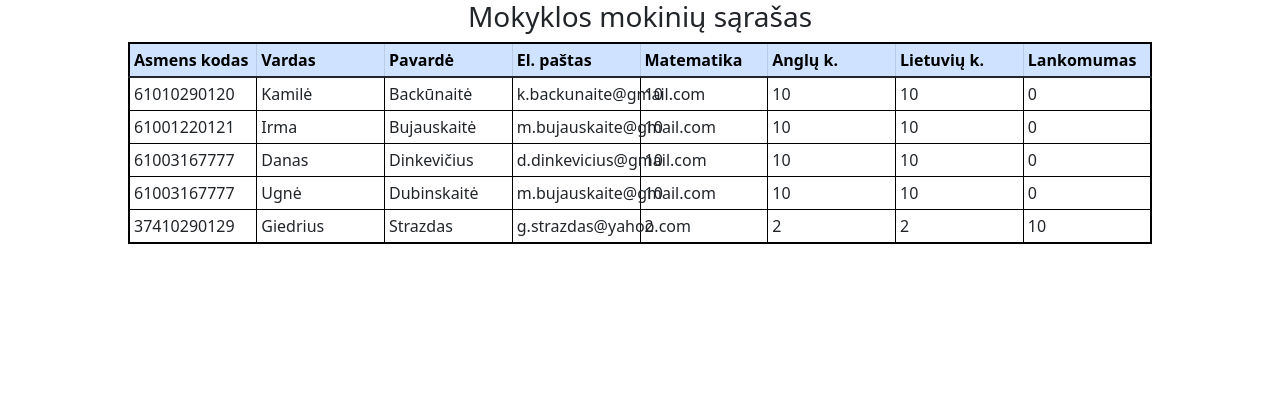
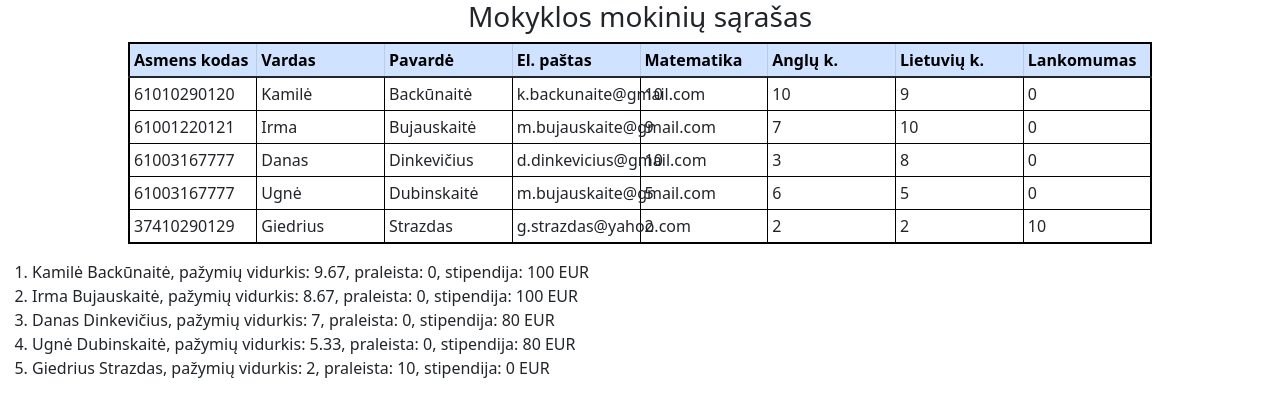
Before and after one commit to g-strazdas/php-School, a PHP site: page / in a window 1280 px wide. Shown: the top 417 px of the page. Run offline with PHP 8.4, Linux system fonts and the light colour scheme.

Commit message:
2 punktai veikia

```diff
--- a/data/duomenys.php
+++ b/data/duomenys.php
@@ -18,15 +18,15 @@ $students = [
 		'El. paštas'=>'k.backunaite@gmail.com',
 		'Matematika'=>10,
 		'Anglų k.'=>10,
-		'Lietuvių k.'=>10,
+		'Lietuvių k.'=>9,
         'Lankomumas'=>0],
 	'2'=>[
 		'Asmens kodas'=>'61001220121',
 		'Vardas'=>'Irma',
 		'Pavardė'=>'Bujauskaitė',
 		'El. paštas'=>'m.bujauskaite@gmail.com',
-		'Matematika'=>10,
-		'Anglų k.'=>10,
+		'Matematika'=>9,
+		'Anglų k.'=>7,
 		'Lietuvių k.'=>10,
         'Lankomumas'=>0],
 	'3'=>[
@@ -35,17 +35,17 @@ $students = [
 		'Pavardė'=>'Dinkevičius',
 		'El. paštas'=>'d.dinkevicius@gmail.com',
 		'Matematika'=>10,
-		'Anglų k.'=>10,
-		'Lietuvių k.'=>10,
+		'Anglų k.'=>3,
+		'Lietuvių k.'=>8,
         'Lankomumas'=>0],
 	'4'=>[
 		'Asmens kodas'=>'61003167777',
 		'Vardas'=>'Ugnė',
 		'Pavardė'=>'Dubinskaitė',
 		'El. paštas'=>'m.bujauskaite@gmail.com',
-		'Matematika'=>10,
-		'Anglų k.'=>10,
-		'Lietuvių k.'=>10,
+		'Matematika'=>5,
+		'Anglų k.'=>6,
+		'Lietuvių k.'=>5,
         'Lankomumas'=>0],
 	'5'=>[
 		'Asmens kodas'=>'37410290129',
@@ -63,16 +63,18 @@ $students = [
 <section>
 <div>
     <?php $keys = array_keys($students['1']);?>
-<!--    --><?php //var_dump($keys); echo $keys[0]?>
+    <?php //var_dump($keys); echo $keys[0]?>
     <table class="table table-hover table-bordered table-sm"style="table-layout: fixed; margin-left: auto; margin-right: auto; width: 80%; border: solid 2px #000000;">
         <thead class="table-primary">
+            <tr>
                 <?php foreach($keys as $header):?>
                     <th><?=$header;?></th>
                 <?php endforeach;?>
             </tr>
         </thead>
         <tbody>
-        <?php foreach($students as $number=>$student):?><tr>
+        <?php foreach($students as $number=>$student):?>
+            <tr>
                 <?php foreach($student as $key=>$value):?>
                     <td><?=$value;?></td>
                 <?php endforeach;?>
@@ -80,7 +82,7 @@ $students = [
         </tbody>
     </table>
 </div>
+</section>
 
-</section>
 </body>
 </html>
--- /dev/null
+++ b/data/stipendija.php
@@ -0,0 +1,29 @@
+<!doctype html>
+<html lang="lt">
+<head>
+    <meta charset="UTF-8">
+    <meta name="viewport"
+          content="width=device-width, user-scalable=no, initial-scale=1.0, maximum-scale=1.0, minimum-scale=1.0">
+    <meta http-equiv="X-UA-Compatible" content="ie=edge">
+    <title>Mokykla - mokinių pažymių vidurkiai</title>
+    <link href="https://cdn.jsdelivr.net/npm/bootstrap@5.1.3/dist/css/bootstrap.min.css" rel="stylesheet" integrity="sha384-1BmE4kWBq78iYhFldvKuhfTAU6auU8tT94WrHftjDbrCEXSU1oBoqyl2QvZ6jIW3" crossorigin="anonymous">
+    <link href="style.css" rel="stylesheet"
+</head>
+<body>
+<?//= var_dump($students);?>
+<div>
+    <ol class="list-styled">
+    <?php foreach($students as $student):?>
+        <?php $vidurkis=round((($student['Matematika']+$student['Anglų k.']+$student['Lietuvių k.'])/3), $precision=2);?>
+        <?php $payout = 100; if ($vidurkis >= 5 and $vidurkis < 8) {$payout=80;} elseif ($vidurkis <= 5) {$payout=0;}?>
+        <?php if($payout !=0)
+         if ($student['Lankomumas'] > 1 and $student['Lankomumas'] < 10) {$payout /= 0.1;} elseif ($student['Lankomumas'] > 10) {$payout=0;}?>
+<!--        --><?//="|",$vidurkis,' ',$payout,' ', $student['Vardas'];?>
+
+        <li><?= $student['Vardas'],' ',$student['Pavardė'],',  pažymių vidurkis: ',$vidurkis,',  praleista: ',$student['Lankomumas'],',  stipendija: ',$payout,' EUR'?></li>
+
+    <?php endforeach;?>
+    </ol>
+</div>
+</body>
+</html>
--- a/index.php
+++ b/index.php
@@ -1,4 +1,4 @@
 <?php
     require 'data/duomenys.php';
-
+    require 'data/stipendija.php';
 ?>
```
Also changed, not shown: view/index.view.php (+1 -39 lines). Lines whose indentation alone changed are shown as unchanged.
